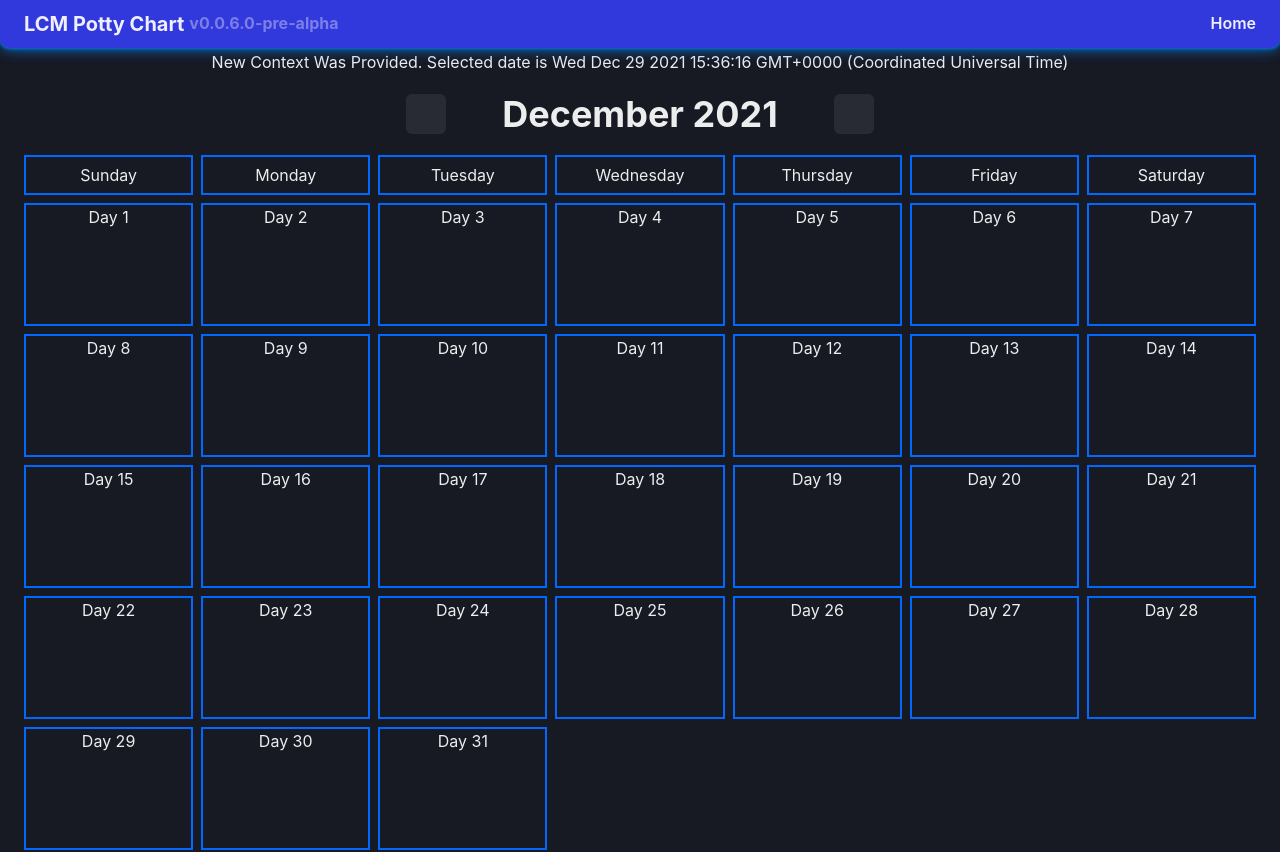
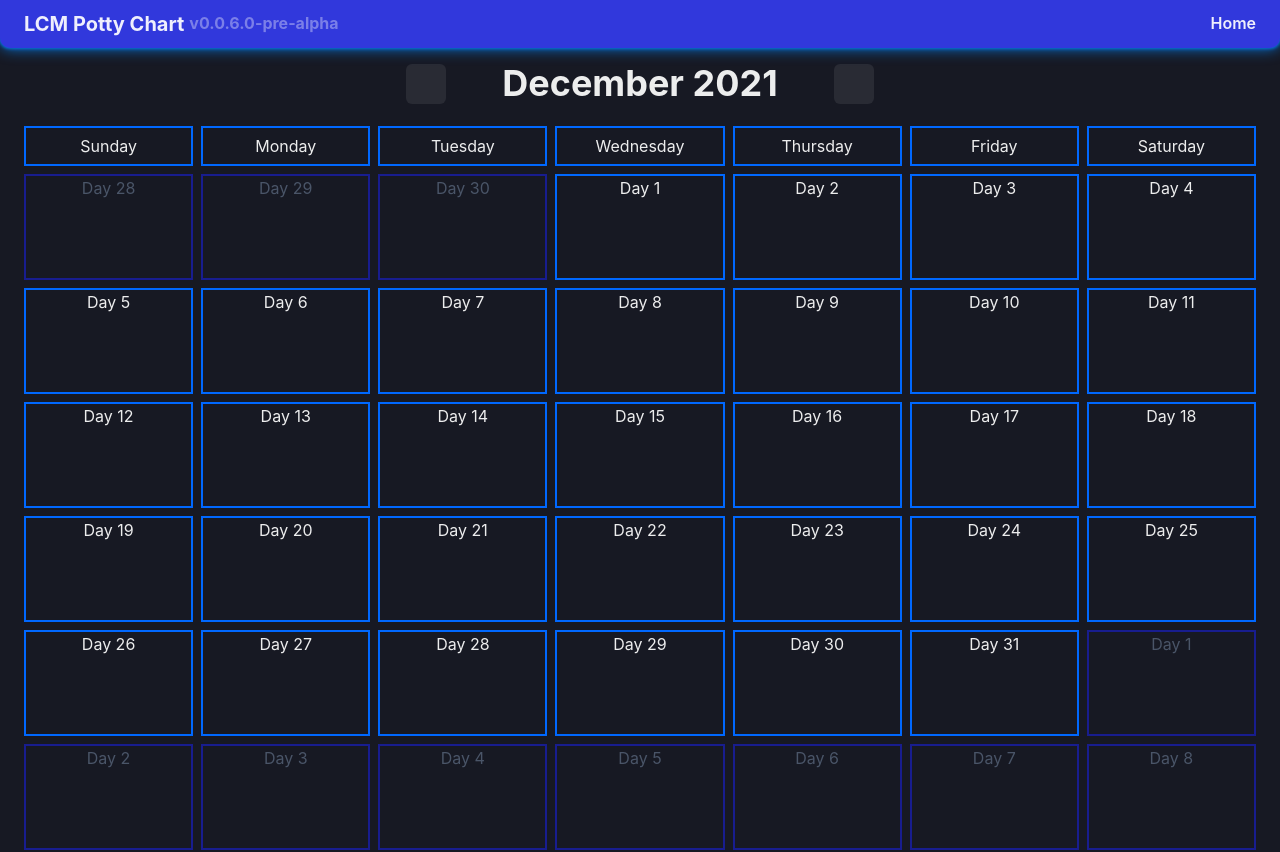
Before and after one commit to LucidCreationsMedia/LCM-Potty-Chart, a Next.js app: page / in a window 1280 px wide. Shown: the top 852 px of the page. Built offline with nearby package versions, Linux system fonts and the light colour scheme; some icons are missing.

Commit message:
Imported the new context to calendar componenet.

```diff
--- a/components/calender/NewContext.tsx
+++ b/components/calender/NewContext.tsx
@@ -3,12 +3,11 @@ import { Box, Text } from "@chakra-ui/react";
 import { NewCalenderContext } from "../../contexts/NewCalenderContext";
 
 const NewContext = (): JSX.Element => {
-  const { selectedMonthInfo } = useContext(NewCalenderContext);
-  const { date } = selectedMonthInfo;
+  const { selectedDate } = useContext(NewCalenderContext);
 
   return (
     <Box>
-      <Text>{`New Context Was Provided. Selected date is ${date}`}</Text>
+      <Text>{`New Context Was Provided. Selected date is ${selectedDate}`}</Text>
     </Box>
   );
 };
--- a/components/calender/index.tsx
+++ b/components/calender/index.tsx
@@ -2,7 +2,8 @@ import React, { useContext, useEffect } from "react";
 import { Box, HStack, SimpleGrid, Text, VStack } from "@chakra-ui/react";
 import CalenderNav from "./CalenderNav";
 import { CalenderContext } from "../../contexts/CalenderContext";
-import NewContext from "./NewContext";
+import { NewCalenderContext } from "../../contexts/NewCalenderContext";
+import { getDate } from "date-fns";
 
 interface UpdateCalendarProps {
   year: number;
@@ -12,6 +13,7 @@ interface UpdateCalendarProps {
 
 const Calender = (newDate?: UpdateCalendarProps): JSX.Element => {
   const { daysOfMonth, daysOfWeek, setDate } = useContext(CalenderContext);
+  const { layout } = useContext(NewCalenderContext);
 
   useEffect(() => {
     if (newDate) {
@@ -31,9 +33,12 @@ const Calender = (newDate?: UpdateCalendarProps): JSX.Element => {
     startOfWeek: "Sunday"
   };
 
+  const currMonth = layout[`${userSettings.startOfWeek.toLowerCase()}`];
+  const { month, weekdays } = currMonth;
+
   return (
     <VStack h="100vh" w="100%">
-      <NewContext />
+      {/* <NewContext /> */}
       <CalenderNav />
       <HStack
         px={6}
@@ -44,7 +49,7 @@ const Calender = (newDate?: UpdateCalendarProps): JSX.Element => {
         alignContent="center"
         alignItems="center"
       >
-        {daysOfWeek.startOfWeek[userSettings.startOfWeek].map((weekDay) => {
+        {weekdays.map((weekDay) => {
           return (
             <Box
               d="flex"
@@ -73,20 +78,27 @@ const Calender = (newDate?: UpdateCalendarProps): JSX.Element => {
         // alignContent="center"
         alignItems="center"
       >
-        {daysOfMonth.map((monthDay) => {
+        {Object.keys(month).map((week) => {
+          const thisWeek = month[week];
+
+          return thisWeek.map((day) => {
+            const { date, isOverflow } = day;
+
             return (
               <Box
                 bg="transparent"
-              border="2px solid #0068ff"
+                color={isOverflow ? "gray.600" : "whiteAlpha"}
+                border={isOverflow ? "2px solid #181d8f" : "2px solid #0068ff"}
                 w="100%"
                 h="100%"
-              key={monthDay}
+                key={date}
               >
                 <Text w="100%" h="100%">
-                {`Day ${monthDay}`}
+                  {`Day ${getDate(date)}`}
                 </Text>
               </Box>
             );
+          });
         })}
       </SimpleGrid>
     </VStack>
--- a/contexts/NewCalenderContext.tsx
+++ b/contexts/NewCalenderContext.tsx
@@ -49,11 +49,11 @@ interface MonthInfo {
 
 interface MonthLayout {
   sunday: {
-    layout: DaysOfWeek;
+    weekdays: DaysOfWeek;
     month: Month;
   };
   monday: {
-    layout: DaysOfWeek;
+    weekdays: DaysOfWeek;
     month: Month;
   };
 }
@@ -63,7 +63,9 @@ interface MonthContext extends MonthInfo {
 }
 
 interface CalenderContextState {
-  selectedMonth: MonthContext;
+  selectedDate: Date;
+  title: string;
+  layout: MonthLayout;
 }
 
 const NewCalenderContext = createContext({} as CalenderContextState);
@@ -210,11 +212,11 @@ const NewCalenderContextProvider = ({
 
     const output = {
       sunday: {
-        layout: weekDays.sunday,
+        weekdays: weekDays.sunday,
         month: sundays
       },
       monday: {
-        layout: weekDays.monday,
+        weekdays: weekDays.monday,
         month: mondays
       }
     };
@@ -231,10 +233,7 @@ const NewCalenderContextProvider = ({
   // );
 
   const [selectedDate, setSelectedMonth] = useState<Date>(new Date());
-  const [prevMonth, setPrevMonth] = useState<Date>(
-    sub(selectedDate, { months: 1 })
-  );
-  const [selectedMonthInfo, setSelectedMonthInfo] = useState<MonthContext>({
+  const [selectedDateInfo, setSelectedMonthInfo] = useState<MonthContext>({
     date: selectedDate,
     title: format(selectedDate, "LLLL uuuu"),
     layout: populateMonth(selectedDate)
@@ -249,7 +248,9 @@ const NewCalenderContextProvider = ({
   //TODO: Add a useEffect that will trigger the update function(s) to run when the selected date is updated.
 
   const calenderContextValues = {
-    selectedMonthInfo
+    selectedDate: selectedDate,
+    title: selectedDateInfo.title,
+    layout: selectedDateInfo.layout
   };
 
   return (
--- a/theme/AppTheme.ts
+++ b/theme/AppTheme.ts
@@ -1,5 +1,5 @@
 import { extendTheme, ThemeConfig } from "@chakra-ui/react";
-import { createBreakpoints } from "@chakra-ui/theme-tools";
+// import { createBreakpoints } from "@chakra-ui/theme-tools";
 import buttons from "./components/buttonStyles";
 
 const config: ThemeConfig = {
@@ -20,6 +20,7 @@ const AppTheme = extendTheme({
   colors: {
     brand: {
       main: "#3138dc",
+      mainInactive: "#181d8f",
       primary: "#0068ff",
       secondary: "#0086ff",
       hover: "#00aec1",
```
Lines whose indentation alone changed are shown as unchanged.
